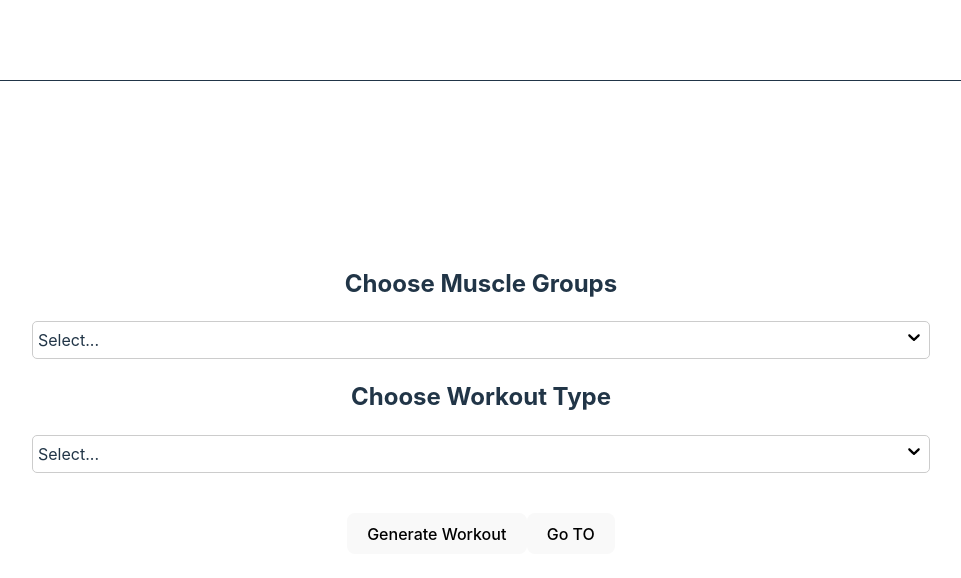
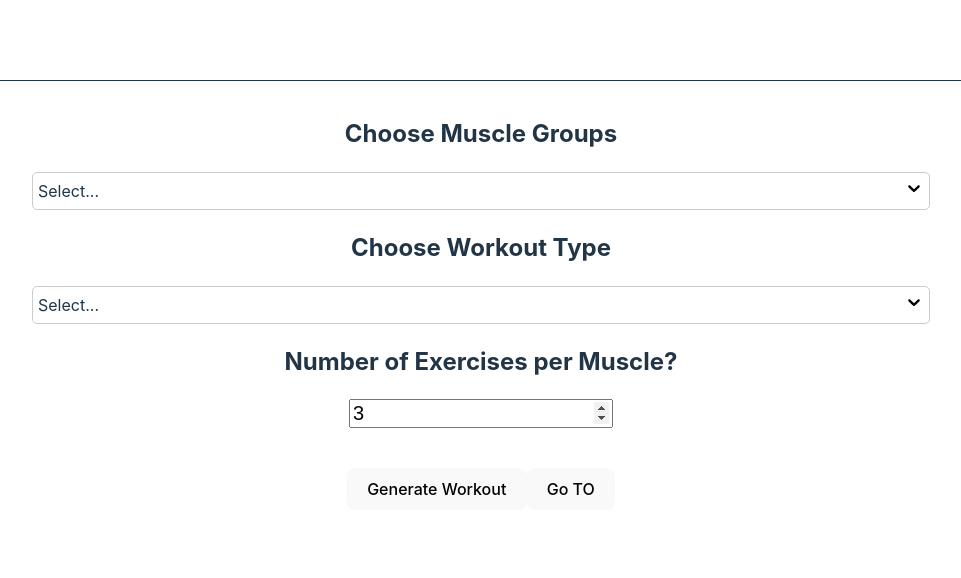
Before and after one commit to khintz34/workout-generator, a React (Vite) app: page / in a window 1280 px wide. Shown: the top 578 px of the page, without its empty margins (159-1120 px from the left). Built offline with nearby package versions, Linux system fonts and the light colour scheme.

Commit message:
more fetch edits

```diff
--- a/src/App.jsx
+++ b/src/App.jsx
@@ -6,6 +6,7 @@ import { useState } from "react";
 import {
   ApiFlag,
   CurrentWorkoutContext,
+  ExerciseNumberContext,
   WorkoutListContext,
 } from "./contexts/workoutList";
 import WorkoutDetail from "./components/workoutDetail/WorkoutDetail";
@@ -14,6 +15,7 @@ function App() {
   const [workoutList, setWorkoutList] = useState([]);
   const [apiFlag, setApiFlag] = useState(null);
   const [currentWorkout, setCurrentWorkout] = useState("");
+  const [exerciseNumber, setExerciseNumber] = useState(3);
 
   return (
     <div className="App">
@@ -22,6 +24,9 @@ function App() {
           <ApiFlag.Provider value={{ apiFlag, setApiFlag }}>
             <CurrentWorkoutContext.Provider
               value={{ currentWorkout, setCurrentWorkout }}
+            >
+              <ExerciseNumberContext.Provider
+                value={{ exerciseNumber, setExerciseNumber }}
               >
                 <Routes>
                   <Route path="/" element={<Home />}></Route>
@@ -35,6 +40,7 @@ function App() {
                     element={<WorkoutDetail />}
                   ></Route>
                 </Routes>
+              </ExerciseNumberContext.Provider>
             </CurrentWorkoutContext.Provider>
           </ApiFlag.Provider>
         </WorkoutListContext.Provider>
--- a/src/components/home/Home.jsx
+++ b/src/components/home/Home.jsx
@@ -5,7 +5,11 @@ import Dropdown from "../dropdown/Dropdown";
 import Header from "../header/Header";
 import "./home.css";
 import { Link } from "react-router-dom";
-import { ApiFlag, WorkoutListContext } from "../../contexts/workoutList";
+import {
+  ApiFlag,
+  ExerciseNumberContext,
+  WorkoutListContext,
+} from "../../contexts/workoutList";
 
 const Home = () => {
   const [muscleStatus, setMuscleStatus] = useState(false);
@@ -16,6 +20,9 @@ const Home = () => {
   const { workoutList, setWorkoutList } = useContext(WorkoutListContext);
   const { apiFlag, setApiFlag } = useContext(ApiFlag);
   const [array, setArray] = useState([]);
+  const { exerciseNumber, setExerciseNumber } = useContext(
+    ExerciseNumberContext
+  );
 
   const apiKey = "YL6YrzyOHKR2uAUyAxRw3g==P8Wgnch0sp4c4ted";
 
@@ -31,15 +38,18 @@ const Home = () => {
         console.log("workout and type");
         console.log(selectedMuscles);
         console.log(selectedType);
+
         const promises = selectedMuscles.map((option) => {
           fetchData(option.value, selectedType.value);
         });
+
         const results = await Promise.all(promises);
 
         results.map((array) => {
-          let newArray = array.json1;
-          const randomList = shuffleArray(newArray);
-          console.log("random", randomList);
+          // let newArray = array.json1;
+          // const randomList = shuffleArray(newArray);
+          // console.log("random", randomList);
+          console.log(array);
         });
 
         console.log("results", results);
@@ -56,7 +66,7 @@ const Home = () => {
         results.map((array) => {
           let newArray = array.json1;
           const randomList = shuffleArray(newArray);
-          console.log("random", randomList);
+          // console.log("random", randomList);
         });
 
         console.log("results", results);
@@ -68,12 +78,6 @@ const Home = () => {
       const promises = fetchData(null, selectedType.value);
 
       let results = await Promise.resolve(promises);
-
-      // results.map((array) => {
-      //   let newArray = array.json1;
-      //   const randomList = shuffleArray(newArray);
-      //   console.log("random", randomList);
-      // });
 
       results = shuffleArray(results.json1);
 
@@ -113,20 +117,6 @@ const Home = () => {
     return { json1 };
 
     //! add try catch
-
-    // .then((resp) => {
-    //   return resp.json();
-    // })
-    // .then(function (data) {
-    //   array.push(data);
-    //   console.log("array", array);
-    //   console.log(data);
-    //   setWorkoutList(data);
-    //   return [data];
-    // })
-    // .catch(function (error) {
-    //   console.log(error);
-    // });
   }
 
   function shuffleArray(array) {
@@ -147,7 +137,7 @@ const Home = () => {
       ];
     }
 
-    console.log("shuffle:", array);
+    // console.log("shuffle:", array);
 
     return array;
   }
@@ -155,6 +145,7 @@ const Home = () => {
   return (
     <div className="home-container">
       <Header />
+      <div className="home-main">
         <div className="question-container">
           <h2>Choose Muscle Groups</h2>
           <Dropdown
@@ -178,14 +169,29 @@ const Home = () => {
             onChange={(value) => setSelectedType(value)}
           />
         </div>
-      {/* <Link to="/workout"> */}
+        <div className="question-container">
+          <h2>Number of Exercises per Muscle?</h2>
+          <input
+            type="number"
+            value={exerciseNumber}
+            max={10}
+            min={1}
+            className="exerciseNumberInput"
+            step={1}
+            placeholder="1-10"
+            onChange={(e) => {
+              const number = Number(e.target.value);
+              setExerciseNumber(number);
+            }}
+          />
+        </div>
         <button className="buttonGenerate" onClick={callFetch}>
           Generate Workout
         </button>
-      {/* </Link> */}
         <Link to="/workout">
           <button>Go TO</button>
         </Link>
+      </div>
     </div>
   );
 };
--- a/src/components/home/home.css
+++ b/src/components/home/home.css
@@ -11,3 +11,17 @@
   flex-direction: column;
   align-items: center;
 }
+
+.home-main {
+  margin-top: 12vh;
+}
+
+.exerciseNumberInput {
+  width: 20vw;
+  font-size: 2.5vh;
+}
+
+input[type="number"]::-webkit-inner-spin-button,
+input[type="number"]::-webkit-outer-spin-button {
+  opacity: 1;
+}
--- a/src/components/workoutDetail/WorkoutDetail.jsx
+++ b/src/components/workoutDetail/WorkoutDetail.jsx
@@ -9,8 +9,6 @@ const WorkoutDetail = (props) => {
   const { apiFlag, setApiFlag } = useContext(ApiFlag);
   const location = useLocation();
   const { value } = location.state;
-
-  console.log(value);
 
   const capAll = (string) => {
     return string
--- a/src/components/workoutHome/WorkoutHome.jsx
+++ b/src/components/workoutHome/WorkoutHome.jsx
@@ -3,6 +3,7 @@ import { Link } from "react-router-dom";
 import {
   ApiFlag,
   CurrentWorkoutContext,
+  ExerciseNumberContext,
   WorkoutListContext,
 } from "../../contexts/workoutList";
 import Header from "../header/Header";
@@ -15,7 +16,9 @@ const WorkoutHome = () => {
   const { currentWorkout, setCurrentWorkout } = useContext(
     CurrentWorkoutContext
   );
-  const [newList, setNewList] = useState([]);
+  const { exerciseNumber, setExerciseNumber } = useContext(
+    ExerciseNumberContext
+  );
 
   useEffect(() => {
     console.log("workoutList", workoutList);
@@ -50,7 +53,7 @@ const WorkoutHome = () => {
               {apiFlag === "muscle" || apiFlag === "both"
                 ? array.json1.map((value) => {
                     num++;
-                    if (num > 3) {
+                    if (num > exerciseNumber) {
                       return;
                     }
                     return (
@@ -73,7 +76,7 @@ const WorkoutHome = () => {
                   })
                 : array.map((value) => {
                     num++;
-                    if (num > 3) {
+                    if (num > exerciseNumber) {
                       return;
                     }
                     return (
--- a/src/contexts/workoutList.jsx
+++ b/src/contexts/workoutList.jsx
@@ -5,3 +5,5 @@ export const WorkoutListContext = createContext([]);
 export const ApiFlag = createContext([]);
 
 export const CurrentWorkoutContext = createContext("");
+
+export const ExerciseNumberContext = createContext(3);
--- a/src/index.css
+++ b/src/index.css
@@ -24,7 +24,6 @@ a:hover {
 body {
   margin: 0;
   display: flex;
-  place-items: center;
   min-width: 320px;
   min-height: 100vh;
 }
```
Lines whose indentation alone changed are shown as unchanged.
